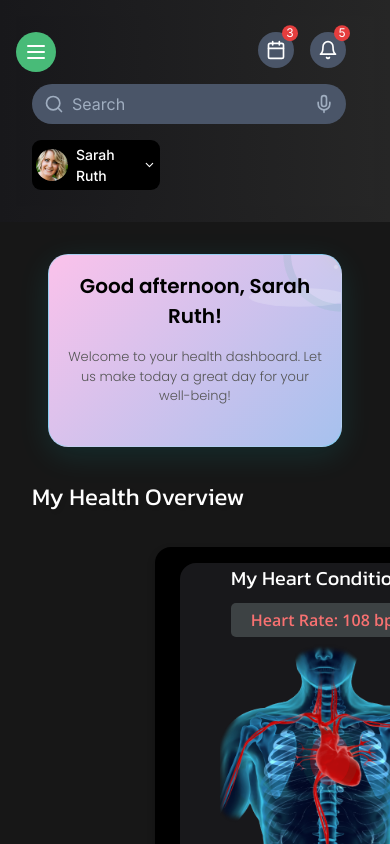
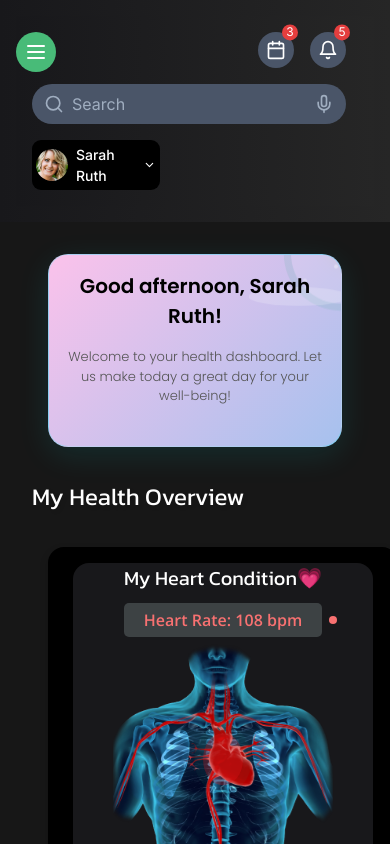
Before and after one commit to CHEGEBB/healthmasterv2, a Next.js app: page /dashboard in a window 390 px wide. Shown: the top 844 px of the page. Built offline with nearby package versions, Linux system fonts and the light colour scheme.

Commit message:
refactor: Update Bp.scss and schedule.scss for responsive layout and styling

```diff
--- a/sass/Bp.scss
+++ b/sass/Bp.scss
@@ -16,7 +16,6 @@
   @media (min-width: 1400px)and (max-width:1920) { @content; }
 }
 
-// Base styles for the container
 .container-bp {
   border-radius: 2rem;
   color: #fff;
@@ -33,8 +32,8 @@
     text-align: center;
     align-items: center;
     justify-content: center;
-    max-width: 300px;
     margin: 0 auto;
+    width: 350px !important;
   }
   @include for-tablet-landscape-up {
     padding: 1.5rem;
--- a/sass/Mymedicine.scss
+++ b/sass/Mymedicine.scss
@@ -1,5 +1,20 @@
+@import "./colors";
 @import "./fonts";
-@import "./colors";
+@mixin for-phone-only {
+  @media (max-width: 599px) { @content; }
+}
+@mixin for-tablet-portrait-up {
+  @media (min-width: 600px) { @content; }
+}
+@mixin for-tablet-landscape-up {
+  @media (min-width: 900px) { @content; }
+}
+@mixin for-desktop-up {
+  @media (min-width: 1200px)and (max-width:1399px) { @content; }
+}
+@mixin for-big-desktop-up {
+  @media (min-width: 1400px)and (max-width:1920) { @content; }
+}
 
 $primary-color: #0080ff;
 $secondary-color: #f0f8ff;
@@ -16,6 +31,28 @@ $glass-shadow: 0 8px 32px 0 rgba(31, 38, 135, 0.37);
   flex-direction: column;
   width: 250px;
   transition: all 0.3s ease;
+  @include for-tablet-portrait-up {
+    padding: 2.5rem;
+  }
+  @include for-phone-only{
+    padding: 1rem;
+    text-align: center;
+    align-items: center;
+    justify-content: center;
+    margin: 0 auto;
+    width: 350px !important;
+  }
+  @include for-tablet-landscape-up {
+    padding: 1.5rem;
+  }
+  @include for-desktop-up {
+    max-width: calc(100% - 80px);
+    padding: 2rem;
+  }
+  @include for-big-desktop-up {
+    max-width: 1200px;
+    padding: 2.5rem;
+  }
 
   &:hover {
     transform: translateY(-5px);
@@ -144,6 +181,28 @@ body {
   padding: 2rem;
   background-color: $space-black;
   border-radius: 2rem;
+  @include for-tablet-portrait-up {
+    padding: 2.5rem;
+  }
+  @include for-phone-only{
+    padding: 1rem;
+    text-align: center;
+    align-items: center;
+    justify-content: center;
+    margin: 0 auto;
+    width: 350px !important;
+  }
+  @include for-tablet-landscape-up {
+    padding: 1.5rem;
+  }
+  @include for-desktop-up {
+    max-width: calc(100% - 80px);
+    padding: 2rem;
+  }
+  @include for-big-desktop-up {
+    max-width: 1200px;
+    padding: 2.5rem;
+  }
 
   .medicine-title {
     font-size: 2.5rem;
--- a/sass/healthprofile.scss
+++ b/sass/healthprofile.scss
@@ -1,4 +1,20 @@
 @import "./colors";
+@import "./fonts";
+@mixin for-phone-only {
+  @media (max-width: 599px) { @content; }
+}
+@mixin for-tablet-portrait-up {
+  @media (min-width: 600px) { @content; }
+}
+@mixin for-tablet-landscape-up {
+  @media (min-width: 900px) { @content; }
+}
+@mixin for-desktop-up {
+  @media (min-width: 1200px)and (max-width:1399px) { @content; }
+}
+@mixin for-big-desktop-up {
+  @media (min-width: 1400px)and (max-width:1920) { @content; }
+}
 
 .health-container {
     display: flex;
@@ -7,6 +23,28 @@
     border-radius: 2rem;
     color: #ffffff;
     overflow: hidden;
+    @include for-tablet-portrait-up {
+      padding: 2.5rem;
+    }
+    @include for-phone-only{
+      padding: 1rem;
+      text-align: center;
+      align-items: center;
+      justify-content: center;
+      margin: 0 auto;
+      width: 350px !important;
+    }
+    @include for-tablet-landscape-up {
+      padding: 1.5rem;
+    }
+    @include for-desktop-up {
+      max-width: calc(100% - 80px);
+      padding: 2rem;
+    }
+    @include for-big-desktop-up {
+      max-width: 1200px;
+      padding: 2.5rem;
+    }
 
     .user {
       display: flex;
--- a/sass/myAlarms.scss
+++ b/sass/myAlarms.scss
@@ -1,4 +1,20 @@
 @import "./colors";
+@import "./fonts";
+@mixin for-phone-only {
+  @media (max-width: 599px) { @content; }
+}
+@mixin for-tablet-portrait-up {
+  @media (min-width: 600px) { @content; }
+}
+@mixin for-tablet-landscape-up {
+  @media (min-width: 900px) { @content; }
+}
+@mixin for-desktop-up {
+  @media (min-width: 1200px)and (max-width:1399px) { @content; }
+}
+@mixin for-big-desktop-up {
+  @media (min-width: 1400px)and (max-width:1920) { @content; }
+}
 
 .container-alarm {
   border-radius: 2rem;
@@ -10,6 +26,28 @@
   width: 100%;
   margin: 0 auto;
   box-shadow: 0 10px 30px rgba(0, 0, 0, 0.1);
+  @include for-tablet-portrait-up {
+    padding: 2.5rem;
+  }
+  @include for-phone-only{
+    padding: 1rem;
+    text-align: center;
+    align-items: center;
+    justify-content: center;
+    margin: 0 auto;
+    width: 350px !important;
+  }
+  @include for-tablet-landscape-up {
+    padding: 1.5rem;
+  }
+  @include for-desktop-up {
+    max-width: calc(100% - 80px);
+    padding: 2rem;
+  }
+  @include for-big-desktop-up {
+    max-width: 1200px;
+    padding: 2.5rem;
+  }
 
   .alarm-title {
     color: $vivid-green;
@@ -20,6 +58,9 @@
   }
 
   .alarms-list {
+    display: flex;
+    flex-direction: column;
+    gap: 1rem;
     .alarm-item {
       background-color: $dark-gray;
       border-radius: 1rem;
@@ -31,6 +72,28 @@
       transition: all 0.3s ease;
       animation: slideInLeft 0.5s ease-out;
       width: 400px;
+      @include for-tablet-portrait-up {
+        padding: 2.5rem;
+      }
+      @include for-phone-only{
+        padding: 1rem;
+        text-align: center;
+        align-items: center;
+        justify-content: center;
+        margin: 0 auto;
+        width: 320px !important;
+      }
+      @include for-tablet-landscape-up {
+        padding: 1.5rem;
+      }
+      @include for-desktop-up {
+        max-width: calc(100% - 80px);
+        padding: 2rem;
+      }
+      @include for-big-desktop-up {
+        max-width: 1200px;
+        padding: 2.5rem;
+      }
 
       &:hover {
         transform: translateX(10px);
@@ -56,6 +119,28 @@
       .alarm-actions {
         display: flex;
         gap: 0.5rem;
+        @include for-tablet-portrait-up {
+          padding: 2.5rem;
+        }
+        @include for-phone-only{
+          padding: 1rem;
+          text-align: center;
+          align-items: center;
+          justify-content: center;
+          margin: 0 auto;
+          width: 350px !important;
+        }
+        @include for-tablet-landscape-up {
+          padding: 1.5rem;
+        }
+        @include for-desktop-up {
+          max-width: calc(100% - 80px);
+          padding: 2rem;
+        }
+        @include for-big-desktop-up {
+          max-width: 1200px;
+          padding: 2.5rem;
+        }
 
         .medication-image {
           border-radius: 50%;
@@ -109,6 +194,28 @@
     flex-direction: column;
     gap: 1rem;
     animation: fadeIn 0.5s ease-out;
+    @include for-tablet-portrait-up {
+      padding: 2.5rem;
+    }
+    @include for-phone-only{
+      padding: 1rem;
+      text-align: center;
+      align-items: center;
+      justify-content: center;
+      margin: 0 auto;
+      width: 350px !important;
+    }
+    @include for-tablet-landscape-up {
+      padding: 1.5rem;
+    }
+    @include for-desktop-up {
+      max-width: calc(100% - 80px);
+      padding: 2rem;
+    }
+    @include for-big-desktop-up {
+      max-width: 1200px;
+      padding: 2.5rem;
+    }
 
     input, select {
       background-color: $medium-gray;
--- a/sass/schedule.scss
+++ b/sass/schedule.scss
@@ -26,6 +26,11 @@
   @include for-tablet-portrait-up {
     padding: 2rem;
   }
+  @include for-big-desktop-up {
+    width: 400px;
+    padding: 2.5rem;
+    background-color: red;
+  }
 
 
   .schedule {
@@ -53,6 +58,8 @@
       border-radius: 1rem;
       padding: 2rem;
     }
+
+
 
     &:hover {
       transform: translateY(-5px);
--- a/sass/wearable.scss
+++ b/sass/wearable.scss
@@ -1,5 +1,20 @@
 @import "./colors";
-
+@import "./fonts";
+@mixin for-phone-only {
+  @media (max-width: 599px) { @content; }
+}
+@mixin for-tablet-portrait-up {
+  @media (min-width: 600px) { @content; }
+}
+@mixin for-tablet-landscape-up {
+  @media (min-width: 900px) { @content; }
+}
+@mixin for-desktop-up {
+  @media (min-width: 1200px)and (max-width:1399px) { @content; }
+}
+@mixin for-big-desktop-up {
+  @media (min-width: 1400px)and (max-width:1920) { @content; }
+}
 .wearable-container {
     display: flex;
     align-items: center;
@@ -12,6 +27,28 @@
     overflow: hidden;
     box-shadow: 0 10px 20px rgba(0, 0, 0, 0.1);
     position: relative;
+    @include for-tablet-portrait-up {
+      padding: 2.5rem;
+    }
+    @include for-phone-only{
+      padding: 1rem;
+      text-align: center;
+      align-items: center;
+      justify-content: center;
+      margin: 0 auto;
+      width: 350px !important;
+    }
+    @include for-tablet-landscape-up {
+      padding: 1.5rem;
+    }
+    @include for-desktop-up {
+      max-width: calc(100% - 80px);
+      padding: 2rem;
+    }
+    @include for-big-desktop-up {
+      max-width: 1200px;
+      padding: 2.5rem;
+    }
 
     .smartwatch {
       position: relative;
```
